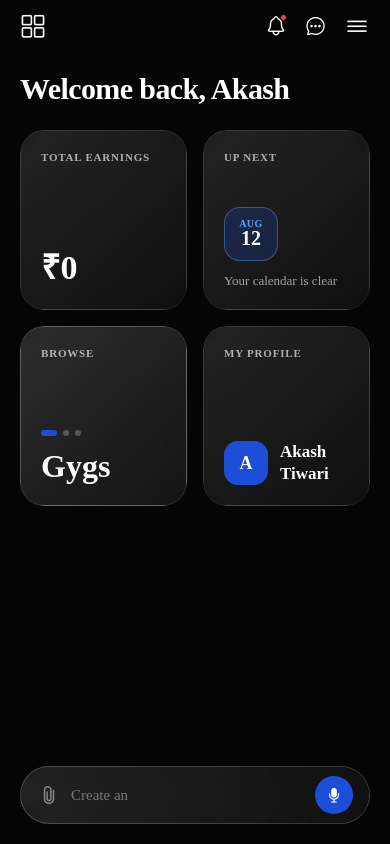
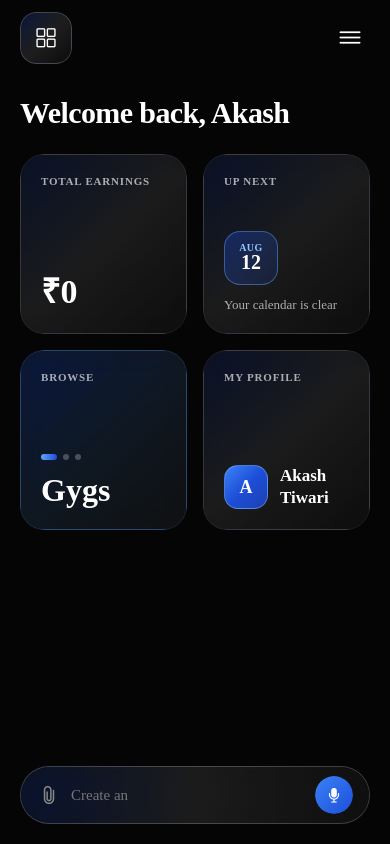
Before and after one commit to nextgigdotcom/gygs-app, a React Native app: screen / in a window 390 px wide. Built offline with nearby package versions, Linux system fonts and the light colour scheme.

Commit message:
style: Blend subtle Royal Blue linear gradients into liquid glass card surfaces and badges

```diff
--- a/src/screens/DashboardScreen.js
+++ b/src/screens/DashboardScreen.js
@@ -28,39 +28,32 @@ export default function DashboardScreen({ onNavigateBrowse }) {
 
         {/* Top Header Bar */}
         <View style={styles.header}>
-          {/* Left: Plain grid icon — no box */}
-          <TouchableOpacity activeOpacity={0.8}>
-            <Ionicons name="grid-outline" size={26} color="#ffffff" />
+          <TouchableOpacity activeOpacity={0.8} style={styles.appGridBtnWrapper}>
+            <LinearGradient
+              colors={['rgba(29, 78, 216, 0.25)', 'rgba(255, 255, 255, 0.1)', 'rgba(255, 255, 255, 0.03)']}
+              start={{ x: 0, y: 0 }}
+              end={{ x: 1, y: 1 }}
+              style={styles.appGridBtn}
+            >
+              <Ionicons name="grid-outline" size={22} color="#ffffff" />
+            </LinearGradient>
           </TouchableOpacity>
 
-          {/* Right: Notification, Chat & Menu icons */}
-          <View style={styles.headerRightIcons}>
-            <TouchableOpacity activeOpacity={0.8} style={styles.headerIconBtn}>
-              <Ionicons name="notifications-outline" size={22} color="#ffffff" />
-              {/* Notification unread badge */}
-              <View style={styles.notifDot} />
-            </TouchableOpacity>
-
-            <TouchableOpacity activeOpacity={0.8} style={styles.headerIconBtn}>
-              <Ionicons name="chatbubble-ellipses-outline" size={21} color="#ffffff" />
-            </TouchableOpacity>
-
-            <TouchableOpacity activeOpacity={0.8}>
-              <Ionicons name="menu-outline" size={26} color="#ffffff" />
-            </TouchableOpacity>
-          </View>
+          <TouchableOpacity activeOpacity={0.8} style={styles.menuBtn}>
+            <Ionicons name="menu-outline" size={28} color="#ffffff" />
+          </TouchableOpacity>
         </View>
 
         {/* Welcome Header */}
         <Text style={styles.welcomeTitle}>Welcome back, Akash</Text>
 
-        {/* 2x2 Grid of Liquid White Glass Gradient Cards with Blue Accents */}
+        {/* 2x2 Grid of Liquid White & Royal Blue Gradient Cards */}
         <View style={styles.gridContainer}>
 
           {/* Card 1: TOTAL EARNINGS */}
           <View style={styles.cardWrapper}>
             <LinearGradient
-              colors={['rgba(255, 255, 255, 0.15)', 'rgba(255, 255, 255, 0.03)']}
+              colors={['rgba(29, 78, 216, 0.14)', 'rgba(255, 255, 255, 0.1)', 'rgba(255, 255, 255, 0.02)']}
               start={{ x: 0, y: 0 }}
               end={{ x: 1, y: 1 }}
               style={styles.cardGradient}
@@ -74,10 +67,10 @@ export default function DashboardScreen({ onNavigateBrowse }) {
             </LinearGradient>
           </View>
 
-          {/* Card 2: UP NEXT (Royal Blue Date Badge Accent) */}
+          {/* Card 2: UP NEXT (Royal Blue Date Badge Gradient) */}
           <View style={styles.cardWrapper}>
             <LinearGradient
-              colors={['rgba(255, 255, 255, 0.15)', 'rgba(255, 255, 255, 0.03)']}
+              colors={['rgba(29, 78, 216, 0.14)', 'rgba(255, 255, 255, 0.1)', 'rgba(255, 255, 255, 0.02)']}
               start={{ x: 0, y: 0 }}
               end={{ x: 1, y: 1 }}
               style={styles.cardGradient}
@@ -85,24 +78,29 @@ export default function DashboardScreen({ onNavigateBrowse }) {
               <BlurView intensity={40} tint="dark" style={styles.cardContent}>
                 <Text style={styles.cardHeaderLabel}>UP NEXT</Text>
                 <View style={styles.upNextSection}>
-                  <View style={styles.dateBadgeBlue}>
+                  <LinearGradient
+                    colors={['rgba(29, 78, 216, 0.35)', 'rgba(30, 64, 175, 0.18)']}
+                    start={{ x: 0, y: 0 }}
+                    end={{ x: 1, y: 1 }}
+                    style={styles.dateBadgeBlueGradient}
+                  >
                     <Text style={styles.dateMonthTextBlue}>AUG</Text>
                     <Text style={styles.dateDayTextWhite}>12</Text>
-                  </View>
+                  </LinearGradient>
                   <Text style={styles.calendarSubtext}>Your calendar is clear</Text>
                 </View>
               </BlurView>
             </LinearGradient>
           </View>
 
-          {/* Card 3: BROWSE GYGS (Royal Blue Active Indicator & Interactive Navigation) */}
+          {/* Card 3: BROWSE GYGS (Royal Blue Specular Gradient & Interactive Navigation) */}
           <TouchableOpacity
             activeOpacity={0.85}
             onPress={onNavigateBrowse}
             style={styles.cardWrapper}
           >
             <LinearGradient
-              colors={['rgba(255, 255, 255, 0.22)', 'rgba(255, 255, 255, 0.05)']}
+              colors={['rgba(29, 78, 216, 0.26)', 'rgba(96, 165, 250, 0.12)', 'rgba(255, 255, 255, 0.03)']}
               start={{ x: 0, y: 0 }}
               end={{ x: 1, y: 1 }}
               style={[styles.cardGradient, styles.browseCardBorder]}
@@ -111,7 +109,12 @@ export default function DashboardScreen({ onNavigateBrowse }) {
                 <Text style={styles.cardHeaderLabel}>BROWSE</Text>
                 <View style={styles.browseSection}>
                   <View style={styles.dotsRow}>
-                    <View style={[styles.dot, styles.dotRoyalBlue]} />
+                    <LinearGradient
+                      colors={['#60A5FA', '#1D4ED8']}
+                      start={{ x: 0, y: 0 }}
+                      end={{ x: 1, y: 0 }}
+                      style={styles.dotRoyalBlueGradient}
+                    />
                     <View style={styles.dot} />
                     <View style={styles.dot} />
                   </View>
@@ -121,10 +124,10 @@ export default function DashboardScreen({ onNavigateBrowse }) {
             </LinearGradient>
           </TouchableOpacity>
 
-          {/* Card 4: MY PROFILE (Royal Blue Avatar Accent) */}
+          {/* Card 4: MY PROFILE (Vibrant Royal Blue Avatar Gradient) */}
           <View style={styles.cardWrapper}>
             <LinearGradient
-              colors={['rgba(255, 255, 255, 0.15)', 'rgba(255, 255, 255, 0.03)']}
+              colors={['rgba(29, 78, 216, 0.14)', 'rgba(255, 255, 255, 0.1)', 'rgba(255, 255, 255, 0.02)']}
               start={{ x: 0, y: 0 }}
               end={{ x: 1, y: 1 }}
               style={styles.cardGradient}
@@ -132,9 +135,14 @@ export default function DashboardScreen({ onNavigateBrowse }) {
               <BlurView intensity={40} tint="dark" style={styles.cardContent}>
                 <Text style={styles.cardHeaderLabel}>MY PROFILE</Text>
                 <View style={styles.profileSection}>
-                  <View style={styles.profileAvatarBlue}>
+                  <LinearGradient
+                    colors={['#3B82F6', '#1D4ED8', '#1E40AF']}
+                    start={{ x: 0, y: 0 }}
+                    end={{ x: 1, y: 1 }}
+                    style={styles.profileAvatarBlueGradient}
+                  >
                     <Text style={styles.profileAvatarTextWhite}>A</Text>
-                  </View>
+                  </LinearGradient>
                   <View style={styles.profileNameContainer}>
                     <Text style={styles.profileNameText} numberOfLines={2}>
                       Akash{'\n'}Tiwari
@@ -149,10 +157,10 @@ export default function DashboardScreen({ onNavigateBrowse }) {
 
       </View>
 
-      {/* Bottom Fixed AI Input Bar (Royal Blue Mic Button Accent) */}
+      {/* Bottom Fixed AI Input Bar (Vibrant Blue Mic Button Gradient) */}
       <View style={styles.bottomBarContainer}>
         <LinearGradient
-          colors={['rgba(255, 255, 255, 0.14)', 'rgba(255, 255, 255, 0.04)']}
+          colors={['rgba(29, 78, 216, 0.16)', 'rgba(255, 255, 255, 0.1)', 'rgba(255, 255, 255, 0.03)']}
           start={{ x: 0, y: 0 }}
           end={{ x: 1, y: 0 }}
           style={styles.bottomBarGradient}
@@ -170,8 +178,15 @@ export default function DashboardScreen({ onNavigateBrowse }) {
               style={styles.inputField}
             />
 
-            <TouchableOpacity activeOpacity={0.8} style={styles.micBtnBlue}>
-              <Ionicons name="mic" size={18} color="#ffffff" />
+            <TouchableOpacity activeOpacity={0.8} style={styles.micBtnWrapper}>
+              <LinearGradient
+                colors={['#3B82F6', '#1D4ED8']}
+                start={{ x: 0, y: 0 }}
+                end={{ x: 1, y: 1 }}
+                style={styles.micBtnGradient}
+              >
+                <Ionicons name="mic" size={18} color="#ffffff" />
+              </LinearGradient>
             </TouchableOpacity>
           </BlurView>
         </LinearGradient>
@@ -197,24 +212,21 @@ const styles = StyleSheet.create({
     alignItems: 'center',
     marginBottom: 32,
   },
-  headerRightIcons: {
-    flexDirection: 'row',
+  appGridBtnWrapper: {
+    borderRadius: 16,
+    overflow: 'hidden',
+  },
+  appGridBtn: {
+    width: 52,
+    height: 52,
+    borderRadius: 16,
+    borderWidth: 1,
+    borderColor: 'rgba(255, 255, 255, 0.2)',
+    justifyContent: 'center',
     alignItems: 'center',
-    gap: 18,
   },
-  headerIconBtn: {
-    position: 'relative',
-  },
-  notifDot: {
-    position: 'absolute',
-    top: 0,
-    right: 0,
-    width: 7,
-    height: 7,
-    borderRadius: 3.5,
-    backgroundColor: '#ef4444',
-    borderWidth: 1,
-    borderColor: '#050505',
+  menuBtn: {
+    padding: 6,
   },
   welcomeTitle: {
     color: '#ffffff',
@@ -239,16 +251,16 @@ const styles = StyleSheet.create({
     flex: 1,
     borderRadius: 24,
     borderWidth: 1,
-    borderColor: 'rgba(255, 255, 255, 0.15)',
+    borderColor: 'rgba(255, 255, 255, 0.16)',
   },
   browseCardBorder: {
-    borderColor: 'rgba(255, 255, 255, 0.28)',
+    borderColor: 'rgba(96, 165, 250, 0.35)',
   },
   cardContent: {
     flex: 1,
     padding: 20,
     justifyContent: 'space-between',
-    backgroundColor: 'rgba(255, 255, 255, 0.02)',
+    backgroundColor: 'rgba(0, 0, 0, 0.15)',
   },
   cardHeaderLabel: {
     color: 'rgba(255, 255, 255, 0.65)',
@@ -270,19 +282,18 @@ const styles = StyleSheet.create({
   upNextSection: {
     justifyContent: 'flex-end',
   },
-  dateBadgeBlue: {
+  dateBadgeBlueGradient: {
     width: 54,
     height: 54,
     borderRadius: 16,
-    backgroundColor: 'rgba(29, 78, 216, 0.22)', // Translucent Royal Blue fill
     borderWidth: 1,
-    borderColor: 'rgba(96, 165, 250, 0.4)', // Legible Royal Blue edge
+    borderColor: 'rgba(96, 165, 250, 0.45)',
     alignItems: 'center',
     justifyContent: 'center',
     marginBottom: 12,
   },
   dateMonthTextBlue: {
-    color: '#60A5FA', // Bright legible blue
+    color: '#93C5FD',
     fontSize: 10,
     fontFamily: 'AirbnbCereal-Bold',
     fontWeight: '700',
@@ -296,7 +307,7 @@ const styles = StyleSheet.create({
     marginTop: -2,
   },
   calendarSubtext: {
-    color: 'rgba(255, 255, 255, 0.6)',
+    color: 'rgba(255, 255, 255, 0.65)',
     fontSize: 13,
     fontFamily: 'AirbnbCereal-Book',
   },
@@ -315,9 +326,10 @@ const styles = StyleSheet.create({
     borderRadius: 3,
     backgroundColor: 'rgba(255, 255, 255, 0.25)',
   },
-  dotRoyalBlue: {
-    backgroundColor: '#1D4ED8', // Royal Blue active dot accent
+  dotRoyalBlueGradient: {
     width: 16,
+    height: 6,
+    borderRadius: 3,
   },
   browseTitle: {
     color: '#ffffff',
@@ -330,11 +342,12 @@ const styles = StyleSheet.create({
     alignItems: 'center',
     gap: 12,
   },
-  profileAvatarBlue: {
+  profileAvatarBlueGradient: {
     width: 44,
     height: 44,
     borderRadius: 14,
-    backgroundColor: '#1D4ED8', // Solid Deep Royal Blue avatar fill
+    borderWidth: 1,
+    borderColor: 'rgba(147, 197, 253, 0.4)',
     justifyContent: 'center',
     alignItems: 'center',
   },
@@ -362,7 +375,7 @@ const styles = StyleSheet.create({
   bottomBarGradient: {
     borderRadius: 30,
     borderWidth: 1,
-    borderColor: 'rgba(255, 255, 255, 0.18)',
+    borderColor: 'rgba(255, 255, 255, 0.2)',
     overflow: 'hidden',
   },
   bottomBarContent: {
@@ -370,7 +383,7 @@ const styles = StyleSheet.create({
     alignItems: 'center',
     height: 56,
     paddingHorizontal: 16,
-    backgroundColor: 'rgba(255, 255, 255, 0.03)',
+    backgroundColor: 'rgba(0, 0, 0, 0.1)',
   },
   attachBtn: {
     marginRight: 10,
@@ -381,13 +394,16 @@ const styles = StyleSheet.create({
     fontSize: 15,
     fontFamily: 'AirbnbCereal-Book',
   },
-  micBtnBlue: {
+  micBtnWrapper: {
+    borderRadius: 19,
+    overflow: 'hidden',
+    marginLeft: 10,
+  },
+  micBtnGradient: {
     width: 38,
     height: 38,
     borderRadius: 19,
-    backgroundColor: '#1D4ED8', // Solid Deep Royal Blue mic button
     justifyContent: 'center',
     alignItems: 'center',
-    marginLeft: 10,
   },
 });
```
